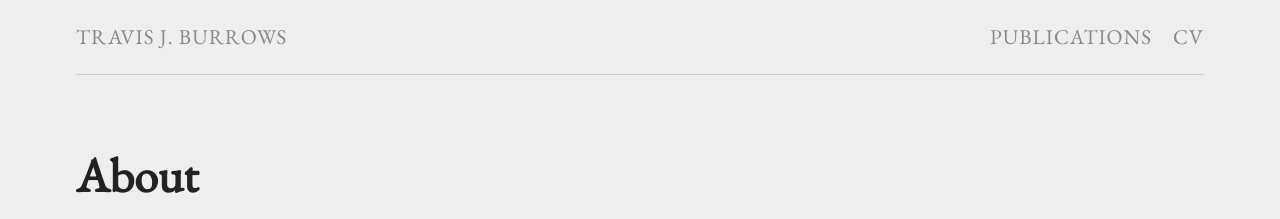
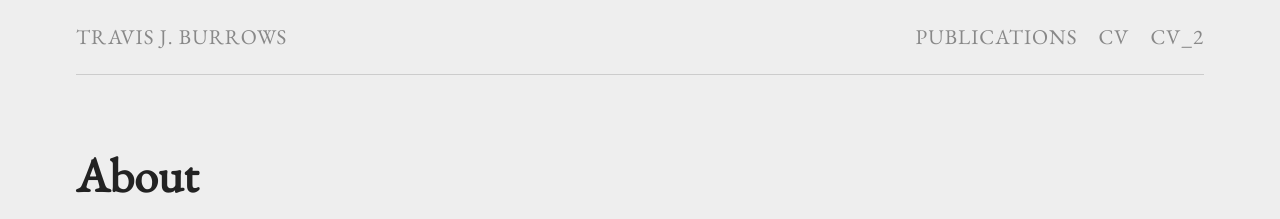
Before and after one commit to tjburrows/tjburrows.github.io, a Jekyll site: the page built from index.md, in a window 1280 px wide. Shown: the top 219 px of the page. Built offline with Jekyll 4.4.1, drawn with Linux system fonts in a browser that asks for light colours.

Commit message:
Update menu.yml

```diff
--- a/_data/menu.yml
+++ b/_data/menu.yml
@@ -3,3 +3,6 @@
 
 - title: "CV"
   href: "/cv/"
+
+- title: "CV_2"
+  href: "/cv_2/"
```
